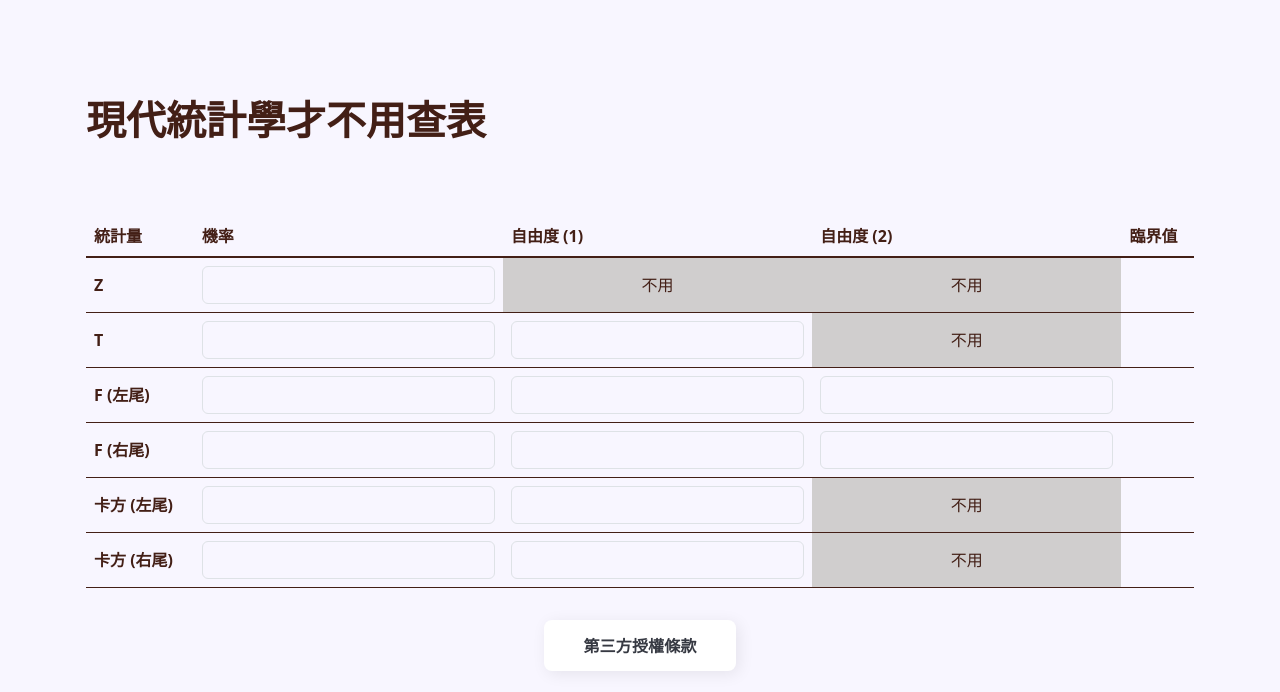
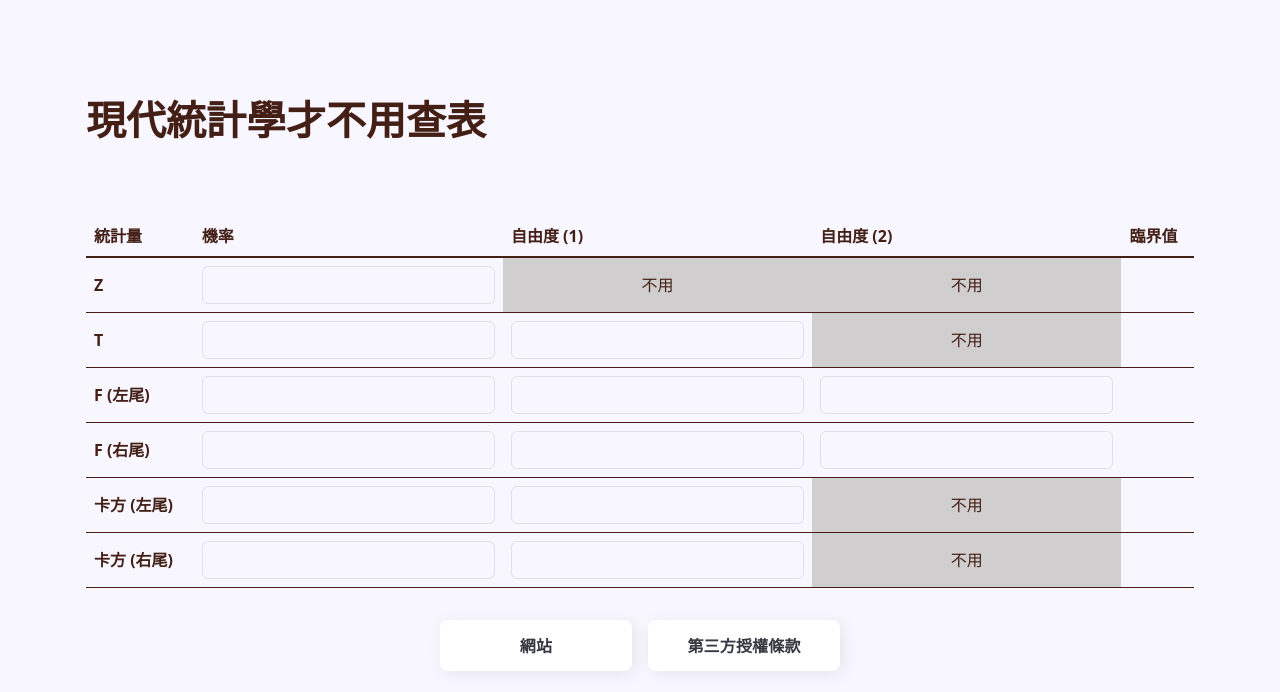
Before and after one commit to ccpl17/modern-stats-no-table, an Angular app: page / in a window 1280 px wide. Shown: the top 692 px of the page. Built offline with nearby package versions, Linux system fonts and the light colour scheme; what hyperformula would draw is missing.

Commit message:
功能：+ 網站按鈕

```diff
--- a/src-tauri/tauri.macos.conf.json
+++ b/src-tauri/tauri.macos.conf.json
@@ -13,6 +13,10 @@
         ],
         "readFile": true
       },
+      "shell": {
+        "all": false,
+        "open": true
+      },
       "window": {
         "create": true,
         "show": true
--- a/src/app/app.component.html
+++ b/src/app/app.component.html
@@ -58,6 +58,12 @@
     </tbody>
   </table>
   <div class="d-flex justify-content-center gap-3">
+    <a
+      href="https://ccpl17.github.io/stat-crit-value-calculator/"
+      target="_blank"
+      class="soft-button"
+      >網站</a
+    >
     <button
       *ngIf="navigator.appVersion.indexOf('Win') !== -1"
       class="soft-button"
```
Also changed, not shown: src-tauri/tauri.windows.conf.json (+8 -1 lines), 1 other file (tests, documents, lock files or other folders).
